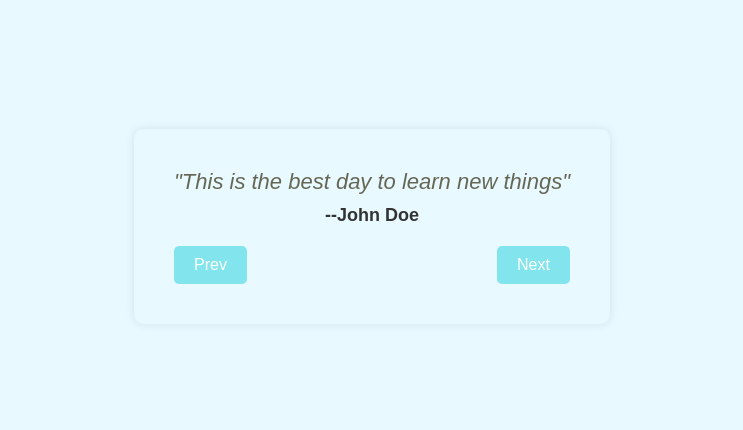
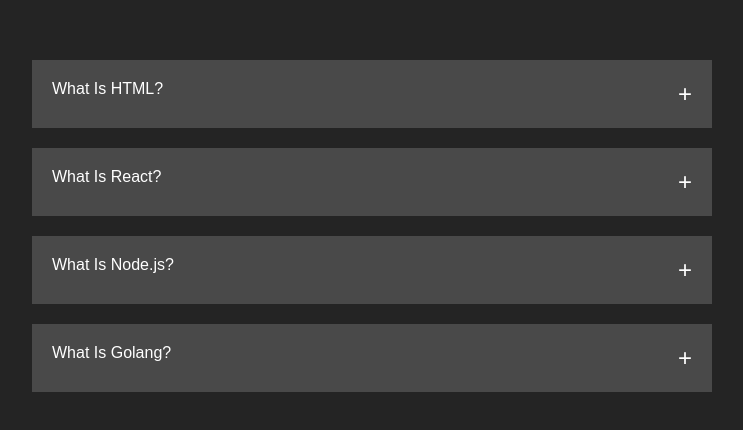
Before and after one commit to Jedpalero/10-Practice-Project-React, a React (Create React App) app: page / in a window 1280 px wide. Shown: the part 174-604 px from the top of the page, without its empty margins (268-1011 px from the left). Built offline with nearby package versions, Linux system fonts and the light colour scheme.

Commit message:
Accordion Project

```diff
--- /dev/null
+++ b/src/Accordion.js
@@ -0,0 +1,20 @@
+import React, { useState } from "react";
+
+const Accordion = ({ title, content }) => {
+  const [isActive, setIsActive] = useState(false);
+
+  return (
+    <section className="accordion-card">
+      <div className="header" onClick={() => setIsActive(!isActive)}>
+        <div className="card-title">{title}</div>
+        <p className="icon">{isActive ? "-" : "+"}</p>
+      </div>
+
+      <div className="content">
+        {isActive && <p className="card-info">{content}</p>}
+      </div>
+    </section>
+  );
+};
+
+export default Accordion;
--- a/src/App.js
+++ b/src/App.js
@@ -1,11 +1,21 @@
-import Testimonials from "./Testimonials";
+import Accordion from "./Accordion";
 import "./style.css";
+import { accordionData } from "./utils/content";
 
 function App() {
   return (
-    <>
-      <Testimonials />
-    </>
+    <div>
+      <div className="accordion">
+        {accordionData.map(({ title, content }) => (
+          // Destructure
+          <Accordion
+            title={title}
+            content={content}
+            key={Math.random() * 100}
+          />
+        ))}
+      </div>
+    </div>
   );
 }
 
--- a/src/Testimonials.js
+++ /dev/null
@@ -1,48 +0,0 @@
-import React, { useState } from "react";
-
-const Testimonials = () => {
-  const [currentIndex, setCurrentIndex] = useState(0);
-
-  const testimonials = [
-    {
-      quote: "This is the best day to learn new things",
-      author: "John Doe",
-    },
-    {
-      quote: "You need to take your first step in life",
-      author: "Red Lo",
-    },
-    {
-      quote: "Feeling afraid to venture to new things is frivolous",
-      author: "Raven Rain",
-    },
-  ];
-
-  const handlePrevClick = () => {
-    // setCurrentIndex(currentIndex > 0 ? currentIndex - 1 : currentIndex);
-    setCurrentIndex(
-      (currentIndex + testimonials.length - 1) % testimonials.length
-    );
-  };
-
-  const handleNextClick = () => {
-    setCurrentIndex((currentIndex + 1) % testimonials.length); // it will wrap around the beggining when it reaches the end of the array;
-  };
-
-  return (
-    <div className="testimonials">
-      <div className="testimonials-quote">
-        "{testimonials[currentIndex].quote}"
-      </div>
-      <div className="testimonials-author">
-        --{testimonials[currentIndex].author}
-      </div>
-      <div className="testimonials-nav">
-        <button onClick={handlePrevClick}>Prev</button>
-        <button onClick={handleNextClick}>Next</button>
-      </div>
-    </div>
-  );
-};
-
-export default Testimonials;
--- a/src/style.css
+++ b/src/style.css
@@ -5,48 +5,40 @@
 }
 
 body {
+  background: rgb(36,36, 36);
+  color: #fff;
+  font-family: sans-serif;
+  height: 100vh;
   display: flex;
   justify-content: center;
   align-items: center;
-  height: 100vh;
-  background: #e8faff;
 }
 
-.testimonials {
-  margin: 0 auto;
-  text-align: center;
-  font-family: sans-serif;
-  border-radius: 10px;
-  padding: 40px;
-  box-shadow: 0 0 10px rgb(0,0,0,0.1)
+.accordion-card {
+  margin: 20px;
+  padding: 20px;
+  background: rgb(73, 73, 73);
 }
 
-.testimonials-quote {
-  font-size: 22px;
-  font-style: italic;
-  margin-bottom: 10px;
-  color: #665
+.header {
+  display: flex;
+  justify-content: space-between;
+  width: 40rem;
 }
 
-.testimonials-author {
-  font-size: 18px;
-  font-weight: bold;
-  margin-bottom: 20px;
-  color: #333;
+.card-title {
+  display: flex;
+  justify-content: space-between;
+  width: 50rem;
 }
 
-.testimonials-nav {
-  display: flex;
-  justify-content: space-between;
+.icon {
+  font-size: 1.5rem;
+  cursor: pointer;
 }
 
-.testimonials-nav button {
-  padding: 10px 20px;
-  border: none;
-  background: #82e5ee;
-  color: #fff;
-  font-size: 16px;
-  cursor: pointer;
-  border-radius: 5px;
-  transition: background-color 0.3s;
+p.card-info {
+  width: 30rem;
+  padding: 20px 0;
+  line-height: 1.3;
 }
--- /dev/null
+++ b/src/utils/content.js
@@ -0,0 +1,18 @@
+export const accordionData = [
+  {
+    title: "What Is HTML?",
+    content: `The HyperText Markup Language or HTML is the standard markup language for documents designed to be displayed in a web browser. It can be assisted by technologies such as Cascading Style Sheets and scripting languages such as JavaScript.`,
+  },
+  {
+    title: "What Is React?",
+    content: `React is a free and open-source front-end JavaScript library for building user interfaces based on UI components. It is maintained by Meta and a community of individual developers and companies.`,
+  },
+  {
+    title: "What Is Node.js?",
+    content: `Node.js is a cross-platform, open-source server environment that can run on Windows, Linux, Unix, macOS, and more. Node.js is a back-end JavaScript runtime environment, runs on the V8 JavaScript Engine, and executes JavaScript code outside a web browser.`,
+  },
+  {
+    title: "What Is Golang?",
+    content: `Go is a statically typed, compiled programming language designed at Google by Robert Griesemer, Rob Pike, and Ken Thompson. It is syntactically similar to C, but with memory safety, garbage collection, structural typing, and CSP-style concurrency`,
+  },
+];
```
